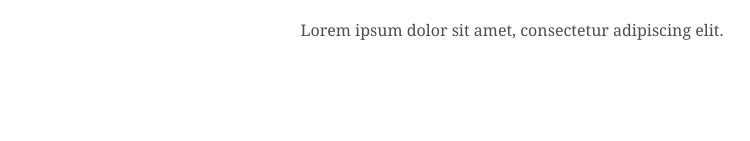
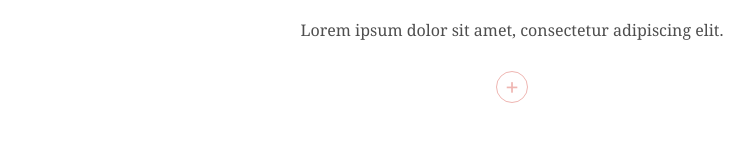
Before and after one commit to biZan7X/firegramPractice, a React (Create React App) app: page / in a window 1280 px wide. Shown: the part 171-312 px from the top of the page, without its empty margins (128-878 px from the left). Built offline with nearby package versions, Linux system fonts and the light colour scheme.

Commit message:
feat - upload form

```diff
--- a/src/App.js
+++ b/src/App.js
@@ -1,10 +1,13 @@
 import React from "react";
-import Title from "./components/Title";
+//& components
+import UploadForm from "./components/UploadForm";
+import Title from "./components/Title.jsx";
 
 function App() {
 	return (
 		<div className="App">
 			<Title />
+			<UploadForm />
 		</div>
 	);
 }
--- /dev/null
+++ b/src/components/UploadForm.jsx
@@ -0,0 +1,35 @@
+import React, { useState } from "react";
+
+const UploadForm = () => {
+	const [file, setFile] = useState(null);
+	const [error, setError] = useState(null);
+
+	const fileTypes = ["image/jpeg", "image/png"];
+
+	const onChangeHandler = (e) => {
+		const fileTemp = e.target.files[0];
+
+		if (fileTemp && fileTypes.includes(fileTemp.type)) {
+			setFile(fileTemp);
+			setError("");
+		} else {
+			setFile(null);
+			setError("Please select an image file (png or jpg)");
+		}
+	};
+
+	return (
+		<form>
+			<label>
+				<input type="file" onChange={onChangeHandler} />
+				<span>+</span>
+			</label>
+			<div className="output">
+				{error && <div className="error">{error}</div>}
+				{file && <div>{file.name}</div>}
+			</div>
+		</form>
+	);
+};
+
+export default UploadForm;
--- a/src/index.css
+++ b/src/index.css
@@ -1,41 +1,72 @@
-@import url('https://fonts.googleapis.com/css2?family=Noto+Serif:wght@400;700&display=swap');
+@import url("https://fonts.googleapis.com/css2?family=Noto+Serif:wght@400;700&display=swap");
 
-:root{
+:root {
 	--primary: #efb6b2;
 	--secondary: #4e4e4e;
 	--error: #ff4a4a;
 }
 
 /* base styles & title */
-body{
+body {
 	font-family: "Noto Serif";
 	color: var(--secondary);
 }
-.App{
+.App {
 	max-width: 960px;
 	margin: 0 auto;
 }
-.title h1{
+.title h1 {
 	color: var(--primary);
 	font-size: 1.2rem;
 	letter-spacing: 2px;
 	font-weight: normal;
 }
-.title h2, .title p{
+.title h2,
+.title p {
 	text-align: center;
 }
-.title h2{
+.title h2 {
 	margin-top: 60px;
 	font-size: 2.6rem;
 }
 
 /* upload form styles */
-
+form {
+	margin: 30px auto 10px;
+	text-align: center;
+}
+label {
+	display: block;
+	width: 30px;
+	height: 30px;
+	border: 1px solid var(--primary);
+	border-radius: 50%;
+	margin: 10px auto;
+	line-height: 30px;
+	color: var(--primary);
+	font-weight: bold;
+	font-size: 24px;
+	cursor: pointer;
+}
+label input {
+	height: 0;
+	width: 0;
+	opacity: 0;
+}
+label:hover {
+	background: var(--primary);
+	color: white;
+}
+.output {
+	height: 60px;
+	font-size: 0.8rem;
+}
+.error {
+	color: var(--error);
+}
 
 /* progress bar styles */
 
-
 /* image grid styles */
 
-
 /* modal styles */
```
Also changed, not shown: src/components/Title.jsx (renamed from src/components/Title.js). Lines whose indentation alone changed are shown as unchanged.
